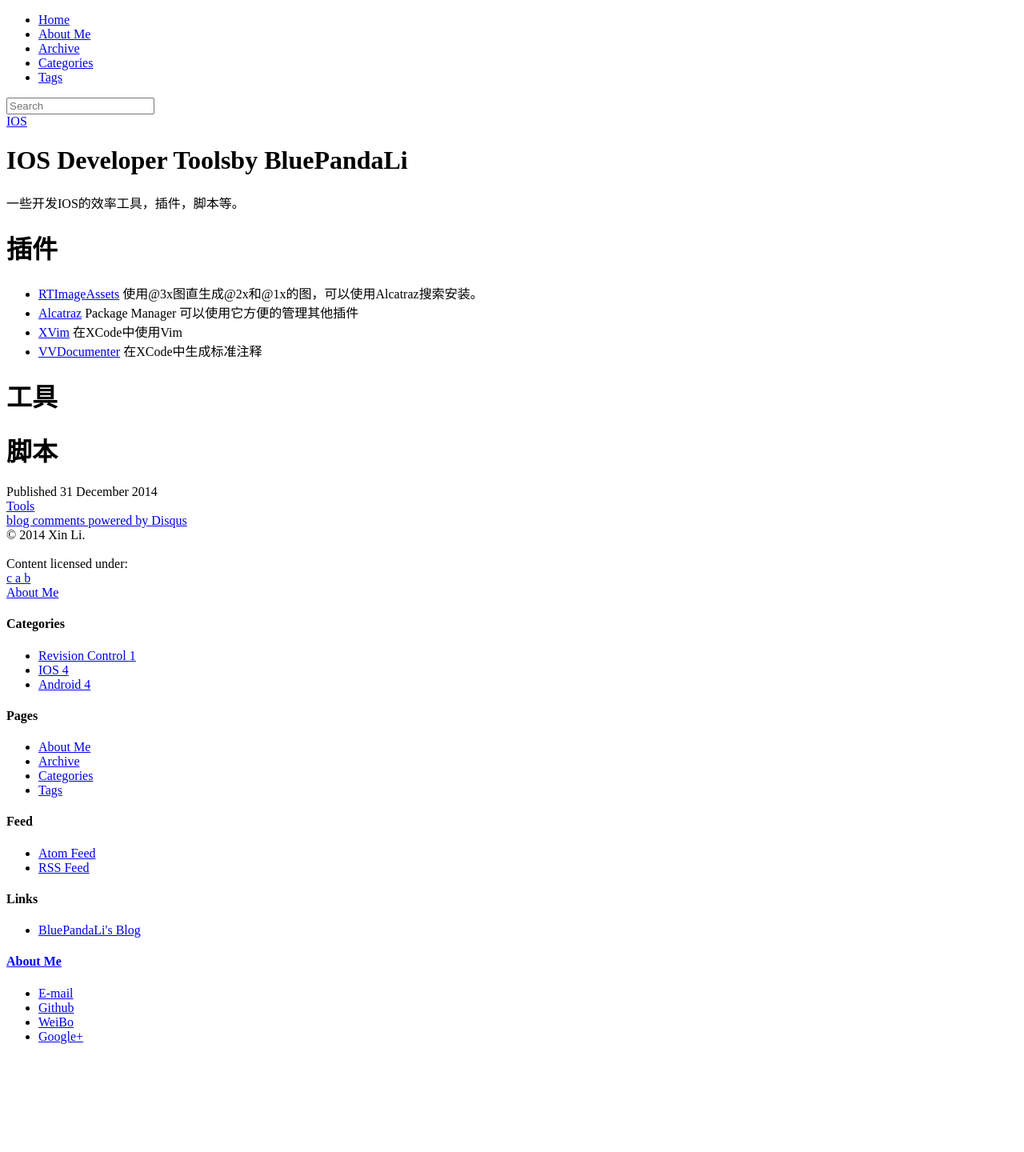
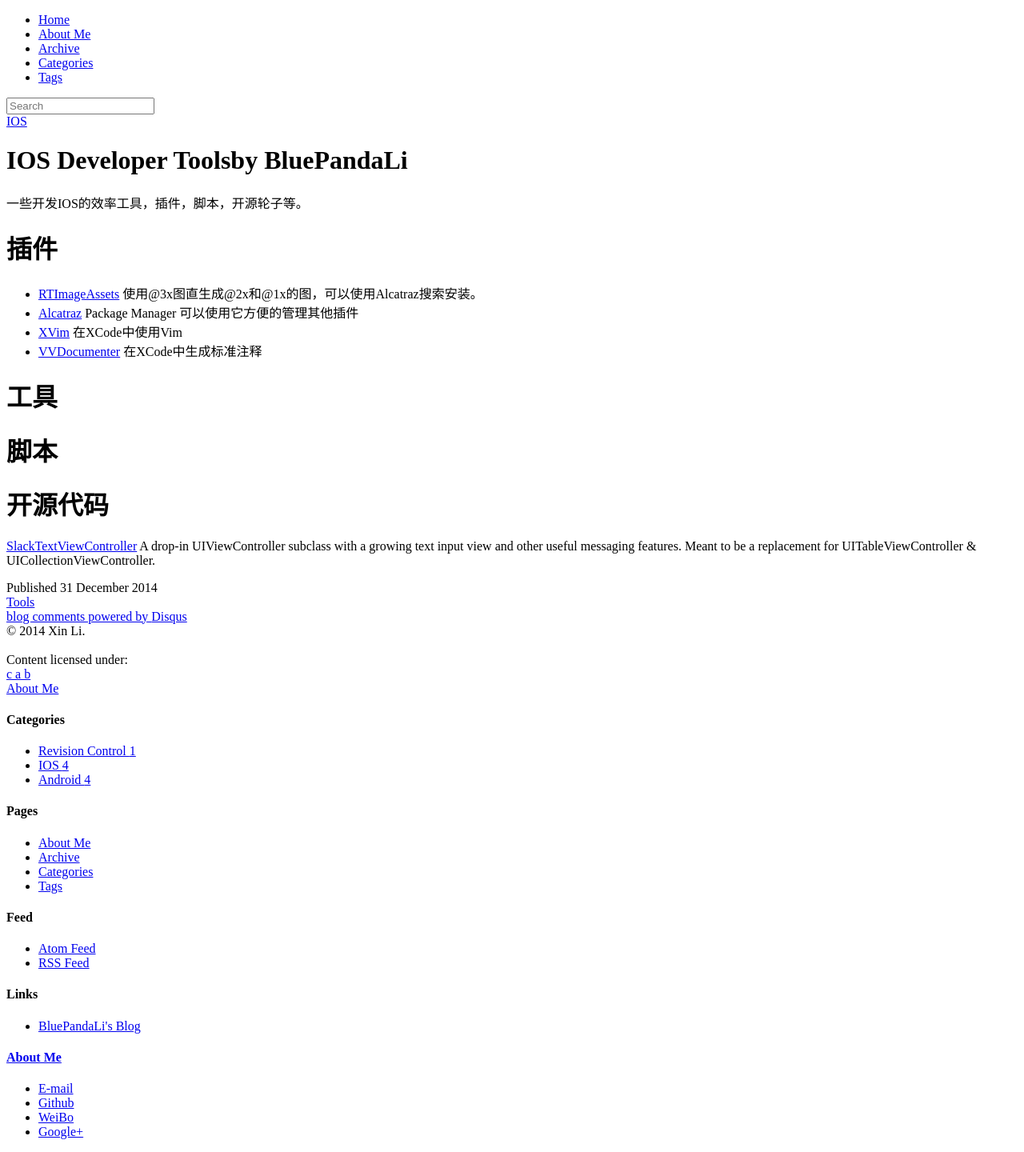
Before and after one commit to BluePandaLi/bluepandali.github.com, a Jekyll site: the page built from _posts/2014-12-31-IOS-Developer-Tools.md, in a window 1280 px wide. Shown: the whole page at 80% size. Built offline with Jekyll 4.4.1, drawn with Linux system fonts in a browser that asks for light colours; nearby versions of some CDN libraries; library files that are not in the unit come from our copies; comment, search, counter and statistics services are not loaded; before the commit the page ends 1321 px from its top, so only the background shows below that.

Commit message:
Add SlackTextViewController in Tools Blog.

```diff
--- a/_posts/2014-12-31-IOS-Developer-Tools.md
+++ b/_posts/2014-12-31-IOS-Developer-Tools.md
@@ -6,7 +6,7 @@ tagline: by BluePandaLi
 tags: [Tools]
 ---
 
-一些开发IOS的效率工具，插件，脚本等。
+一些开发IOS的效率工具，插件，脚本，开源轮子等。
 
 <!--more-->
 
@@ -20,3 +20,7 @@ tags: [Tools]
 #工具
 
 #脚本
+
+#开源代码
+
+[SlackTextViewController](https://github.com/slackhq/SlackTextViewController) A drop-in UIViewController subclass with a growing text input view and other useful messaging features. Meant to be a replacement for UITableViewController & UICollectionViewController.
```
